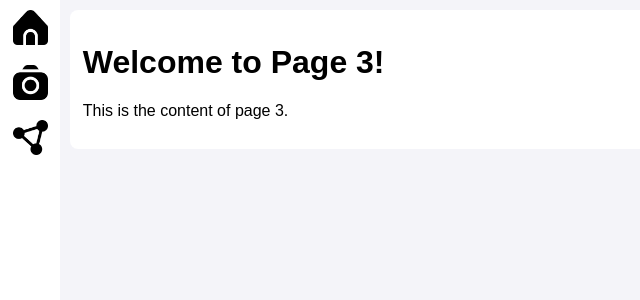
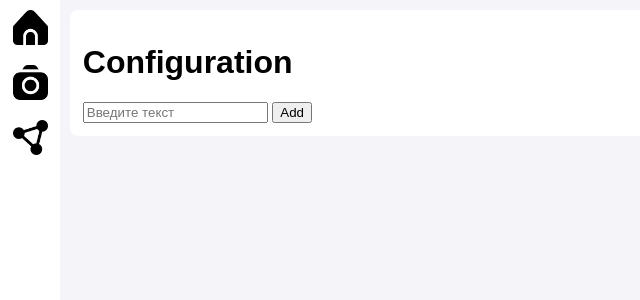
Before and after one commit to 22sasha/Security-Camera-Yolo, a FastAPI app: page /configuration in a window 1280 px wide. Shown: the part 60-360 px from the top of the page, without its empty margins (0-640 px from the left). Run offline with FastAPI, Linux system fonts and the light colour scheme; parts of the project's set-up code (start-up, migrations or seed data) failed here and were passed over.

Commit message:
camera config v0.01

```diff
--- a/app/source/api/app.py
+++ b/app/source/api/app.py
@@ -7,12 +7,13 @@ import os
 
 from .camera_config import router as camera_config_router
 from .dashboard import router as dashboard_router
-
+from .configuration import router as configuration_router
 
 app = FastAPI(title="Security Camera API")
 
 app.include_router(camera_config_router)
 app.include_router(dashboard_router)
+app.include_router(configuration_router)
 
 
 templates = Jinja2Templates(directory="templates")
@@ -27,6 +28,6 @@ async def read_home(request: Request):
 # async def read_dashboard(request: Request):
 #     return templates.TemplateResponse("dashboard.html", {"request": request})
 
-@app.get("/configuration", response_class=HTMLResponse)
-async def read_configuration(request: Request):
-    return templates.TemplateResponse("configuration.html", {"request": request})
+# @app.get("/configuration", response_class=HTMLResponse)
+# async def read_configuration(request: Request):
+#     return templates.TemplateResponse("configuration.html", {"request": request})
--- /dev/null
+++ b/app/source/api/configuration/__init__.py
@@ -0,0 +1 @@
+from .api import router
--- /dev/null
+++ b/app/source/api/configuration/api.py
@@ -0,0 +1,14 @@
+from fastapi.responses import HTMLResponse
+from fastapi import APIRouter, Request
+from fastapi.templating import Jinja2Templates
+
+
+router = APIRouter(
+    prefix="",
+    tags=["Configuration"]
+)
+templates = Jinja2Templates(directory="templates")
+
+@router.get("/configuration", response_class=HTMLResponse)
+async def read_configuration(request: Request):
+    return templates.TemplateResponse("configuration.html", {"request": request})
--- a/app/source/database/models/base.py
+++ b/app/source/database/models/base.py
@@ -5,4 +5,4 @@ from sqlalchemy.orm import Mapped, mapped_column
 class Base(DBBase):
     __abstract__ = True
 
-    id: Mapped[int] = mapped_column(primary_key=True, index=True)  # noqa
+    id: Mapped[int] = mapped_column(primary_key=True, index=True)
--- a/app/source/templates/configuration.html
+++ b/app/source/templates/configuration.html
@@ -1,6 +1,45 @@
 {% extends "base.html" %}
 
 {% block content %}
-<h1>Welcome to Page 3!</h1>
-<p>This is the content of page 3.</p>
+<h1>Configuration</h1>
+
+<div id="ip-connection-form">
+    <input type="text" id="newTextField" placeholder="Введите текст">
+    <button onclick="addTextField()">Add</button>
+</div>
+
+
+<div id="text-fields-container">
+
+</div>
+
+
+<script>
+    function addTextField() {
+        const input = document.getElementById('newTextField');
+        const text = input.value;
+        if (text) {
+            const container = document.getElementById('ip-connection-form');
+            const newDiv = document.createElement('div');
+
+            const newInput = document.createElement('input');
+            newInput.type = 'text';
+            newInput.value = text;
+            newInput.disabled = true;
+
+            const deleteButton = document.createElement('button');
+            deleteButton.textContent = 'Delete';
+            deleteButton.onclick = function() {
+                container.removeChild(newDiv);
+            };
+
+            newDiv.appendChild(newInput);
+            newDiv.appendChild(deleteButton);
+            container.appendChild(newDiv);
+
+            input.value = '';
+        }
+    }
+</script>
+
 {% endblock %}
```
